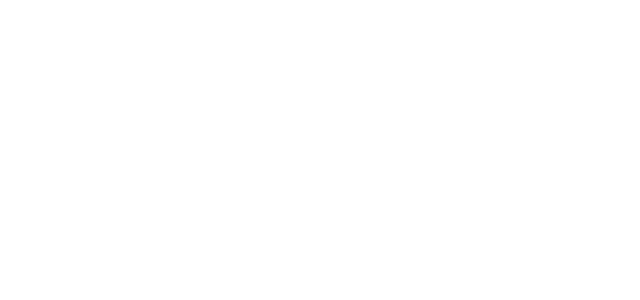
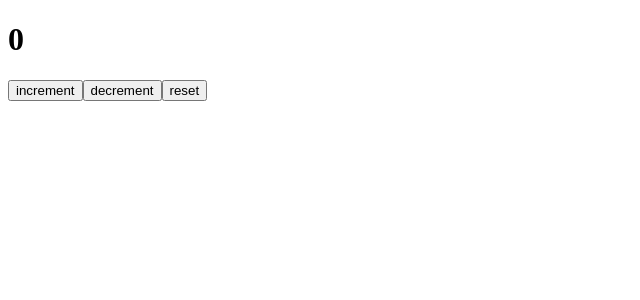
Before and after one commit to 32Valik92/okten_react, a React (Create React App) app: page / in a window 1280 px wide. Shown: the top 300 px of the page, without its empty margins (0-640 px from the left). Built offline with nearby package versions, Linux system fonts and the light colour scheme.

Commit message:
Base Redux

```diff
--- a/package.json
+++ b/package.json
@@ -9,7 +9,9 @@
     "react": "^18.2.0",
     "react-dom": "^18.2.0",
     "react-scripts": "5.0.1",
-    "web-vitals": "^2.1.4"
+    "web-vitals": "^2.1.4",
+    "redux": "^4.2.1",
+    "react-redux": "^8.0.5"
   },
   "scripts": {
     "start": "react-scripts start",
--- a/src/App.js
+++ b/src/App.js
@@ -1,7 +1,28 @@
+import {useDispatch, useSelector} from "react-redux";
+
 const App = () => {
+    let store = useSelector(state => state)
+    const dispatch = useDispatch();
+
+    const increment = () => {
+        dispatch({type: 'INC', payload: 2})
+    }
+
+    const decrement = () => {
+        dispatch({type: 'DEC', payload: 2})
+    }
+
+    const res = () => {
+        dispatch({type: 'RESET', payload: 2})
+    }
+
     return (
         <div>
 
+            <h1>{store}</h1>
+            <button onClick={increment}>increment</button>
+            <button onClick={decrement}>decrement</button>
+            <button onClick={res}>reset</button>
         </div>
     );
 };
--- a/src/index.js
+++ b/src/index.js
@@ -1,8 +1,29 @@
 import React from 'react';
 import ReactDOM from 'react-dom/client';
 import App from './App';
+import {Provider} from "react-redux";
+import {createStore} from "redux";
+
+const baseReducer = (state = 0, action) => {
+
+    switch (action.type) {
+        case 'INC':
+            return state += action.payload;
+        case 'DEC':
+            return state -= action.payload;
+        case 'RESET':
+            return 0;
+        default:
+            return state;
+
+    }
+}
+
+let store = createStore(baseReducer);
 
 const root = ReactDOM.createRoot(document.getElementById('root'));
 root.render(
-    <App/>
+    <Provider store={store}>
+        <App/>
+    </Provider>
 );
```
